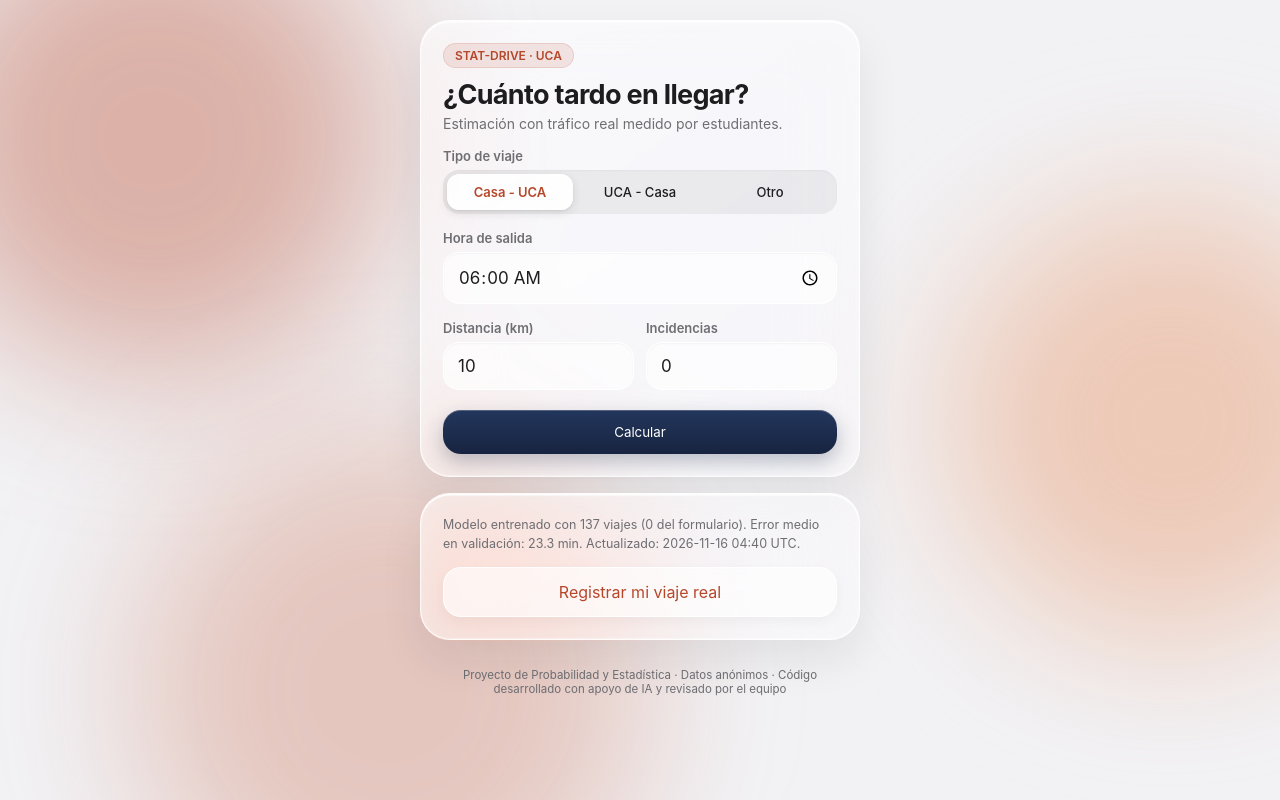
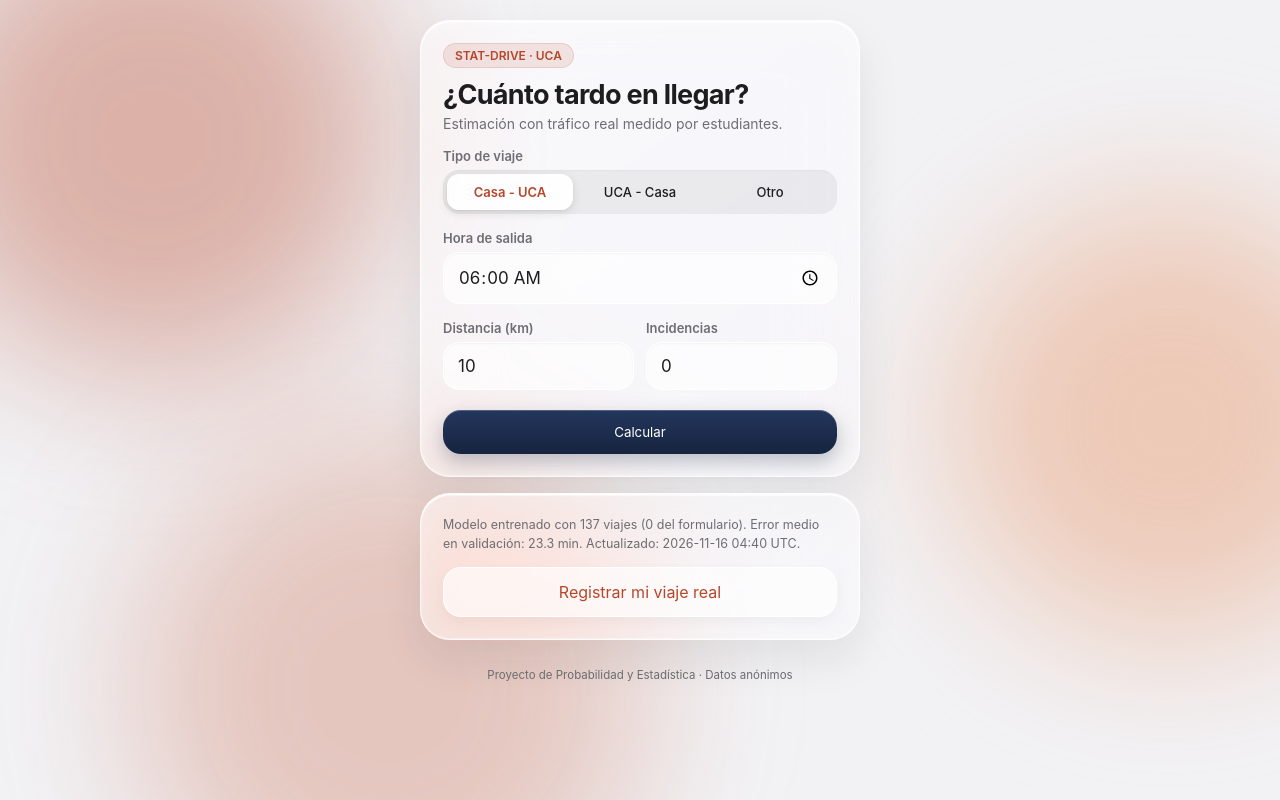
Before and after one commit to rubenmartinez10/stat-drive-app, a plain HTML site: page index.html in a window 1280 px wide. Drawn offline with Linux system fonts and the light colour scheme.

Commit message:
interfaz v3

```diff
--- a/index.html
+++ b/index.html
@@ -114,7 +114,7 @@ button,.btn{display:block;width:100%;text-align:center;text-decoration:none;font
   <p class="info" id="s">Cargando modelo…</p>
   <a class="btn" id="f" href="https://forms.gle/Pd8U3SRPJoDpBC5h9" style="margin-top:14px">Registrar mi viaje real</a>
 </section>
-<p class="foot">Proyecto de Probabilidad y Estadística · Datos anónimos · Código desarrollado con apoyo de IA y revisado por el equipo</p>
+<p class="foot">Proyecto de Probabilidad y Estadística · Datos anónimos</p>
 </main>
 
 <script>
```
